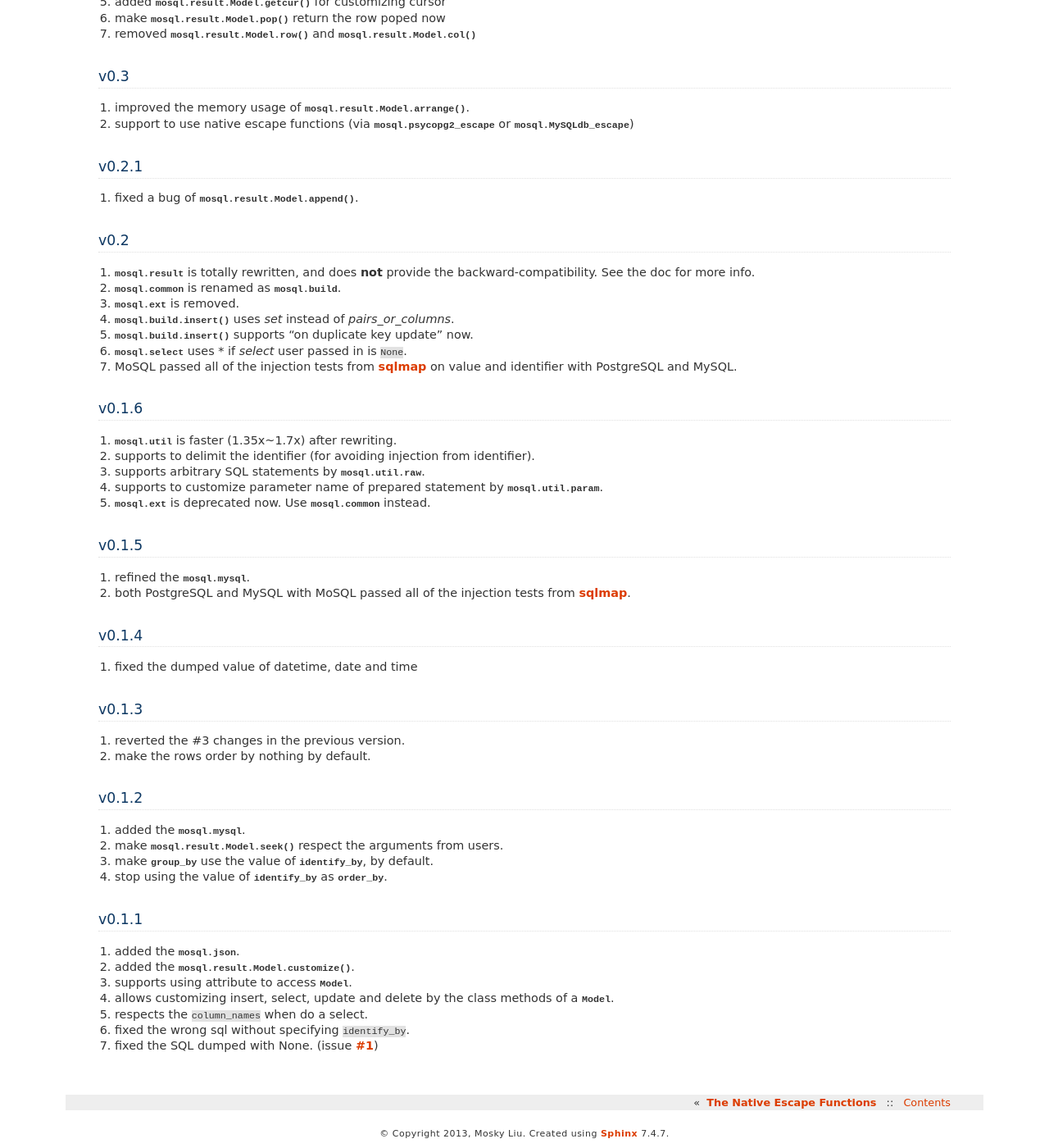
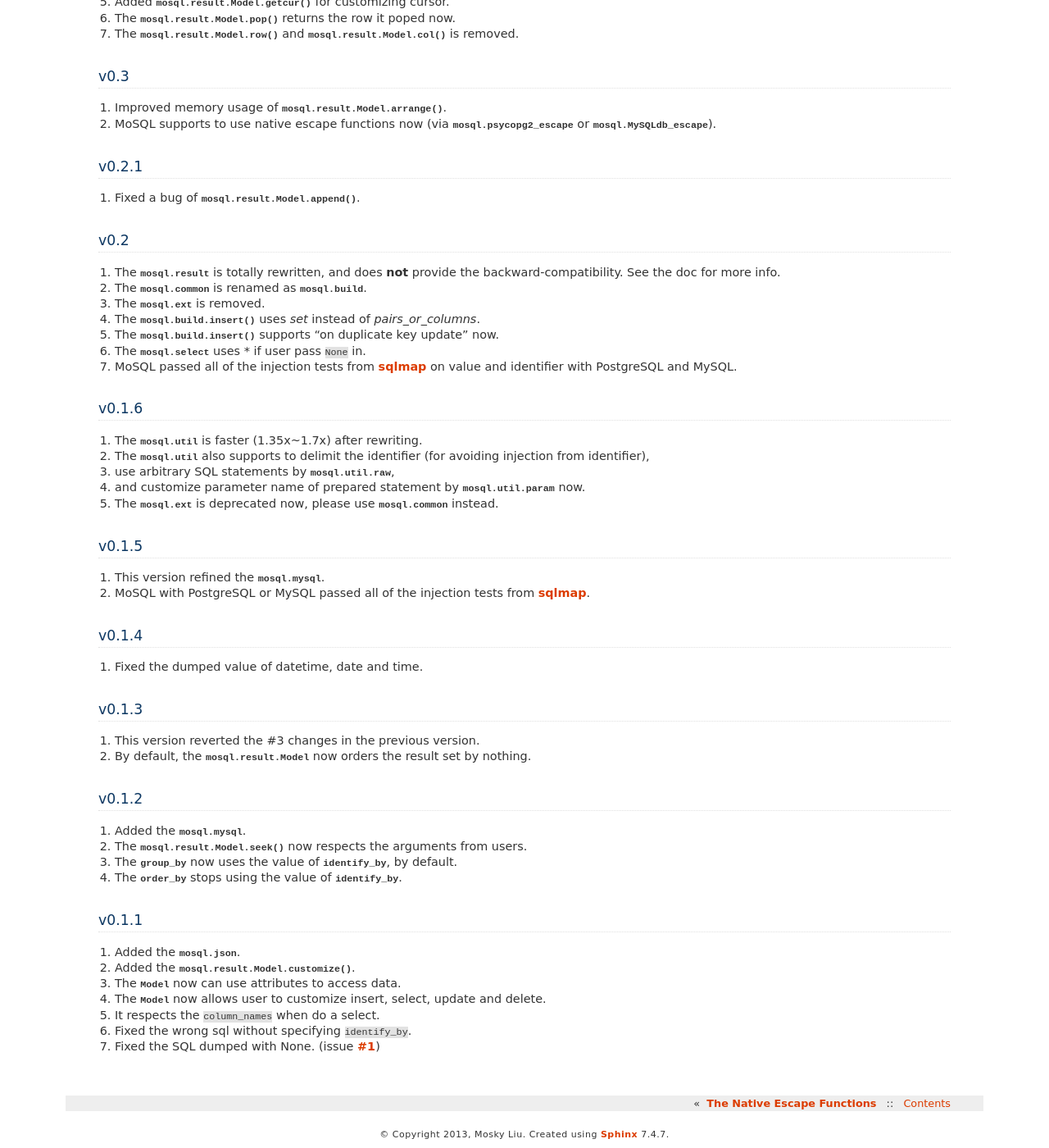
Before and after one commit to moskytw/mosql, a Sphinx documentation site: the page built from docs/changes.rst, in a window 1280 px wide and 1400 px high, scrolled down 318 px. Shown: the whole window at 82% size. Built offline with Sphinx 7.4.7, drawn with Linux system fonts in a browser that asks for light colours; some of the changed text lies outside the part shown.

Commit message:
reworded change log

```diff
--- a/docs/changes.rst
+++ b/docs/changes.rst
@@ -5,85 +5,88 @@ The Changes
 v0.4
 ----
 
-1. improved the code of :class:`mosql.result.Model`
-2. added :attr:`mosql.result.Model.squash_all` for 1:1 table
-3. added :meth:`mosql.result.Model.rows` for iterating the rows in a model instance
-4. support to access :class:`mosql.result.Model` by row index
-5. added :meth:`mosql.result.Model.getcur` for customizing cursor
-6. make :meth:`mosql.result.Model.pop` return the row poped now
-7. removed :meth:`mosql.result.Model.row` and :meth:`mosql.result.Model.col`
+1. Improved the code of :class:`mosql.result.Model`.
+2. Added :attr:`mosql.result.Model.squash_all` for 1:1 table.
+3. Added :meth:`mosql.result.Model.rows` for iterating the rows.
+4. The rows in :class:`mosql.result.Model` can be accessed by row index now.
+5. Added :meth:`mosql.result.Model.getcur` for customizing cursor.
+6. The :meth:`mosql.result.Model.pop` returns the row it poped now.
+7. The :meth:`mosql.result.Model.row` and :meth:`mosql.result.Model.col` is removed.
 
 v0.3
 ----
 
-1. improved the memory usage of :meth:`mosql.result.Model.arrange`.
-2. support to use native escape functions (via :mod:`mosql.psycopg2_escape` or :mod:`mosql.MySQLdb_escape`)
+1. Improved memory usage of :meth:`mosql.result.Model.arrange`.
+2. MoSQL supports to use native escape functions now (via :mod:`mosql.psycopg2_escape` or :mod:`mosql.MySQLdb_escape`).
 
 v0.2.1
 ------
 
-1. fixed a bug of :meth:`mosql.result.Model.append`.
+1. Fixed a bug of :meth:`mosql.result.Model.append`.
 
 v0.2
 ----
 
-1. :mod:`mosql.result` is totally rewritten, and does **not** provide the
+1. The :mod:`mosql.result` is totally rewritten, and does **not** provide the
    backward-compatibility. See the doc for more info.
-2. :mod:`mosql.common` is renamed as :mod:`mosql.build`.
-3. :mod:`mosql.ext` is removed.
-4. :func:`mosql.build.insert` uses `set` instead of `pairs_or_columns`.
-5. :func:`mosql.build.insert` supports "on duplicate key update" now.
-6. :mod:`mosql.select` uses `*` if `select` user passed in is ``None``.
+2. The :mod:`mosql.common` is renamed as :mod:`mosql.build`.
+3. The :mod:`mosql.ext` is removed.
+4. The :func:`mosql.build.insert` uses `set` instead of `pairs_or_columns`.
+5. The :func:`mosql.build.insert` supports "on duplicate key update" now.
+6. The :mod:`mosql.select` uses `*` if user pass ``None`` in.
 7. MoSQL passed all of the injection tests from `sqlmap <http://sqlmap.org/>`_
    on value and identifier with PostgreSQL and MySQL.
 
 v0.1.6
 ------
 
-1. :mod:`mosql.util` is faster (1.35x~1.7x) after rewriting.
-2. supports to delimit the identifier (for avoiding injection from identifier).
-3. supports arbitrary SQL statements by :class:`mosql.util.raw`.
-4. supports to customize parameter name of prepared statement by
-   :class:`mosql.util.param`.
-5. :mod:`mosql.ext` is deprecated now. Use :mod:`mosql.common` instead.
+1. The :mod:`mosql.util` is faster (1.35x~1.7x) after rewriting.
+2. The :mod:`mosql.util` also supports to delimit the identifier (for avoiding
+   injection from identifier),
+3. use arbitrary SQL statements by :class:`mosql.util.raw`,
+4. and customize parameter name of prepared statement by
+   :class:`mosql.util.param` now.
+5. The :mod:`mosql.ext` is deprecated now, please use :mod:`mosql.common`
+   instead.
 
 v0.1.5
 ------
 
-1. refined the :py:mod:`mosql.mysql`.
-2. both PostgreSQL and MySQL with MoSQL passed all of the injection tests from
-   `sqlmap <http://sqlmap.org/>`_.
+1. This version refined the :py:mod:`mosql.mysql`.
+2. MoSQL with PostgreSQL or MySQL passed all of the injection tests from `sqlmap
+   <http://sqlmap.org/>`_.
 
 v0.1.4
 ------
 
-1. fixed the dumped value of datetime, date and time
+1. Fixed the dumped value of datetime, date and time.
 
 v0.1.3
 ------
 
-1. reverted the #3 changes in the previous version.
-2. make the rows order by nothing by default.
+1. This version reverted the #3 changes in the previous version.
+2. By default, the :class:`mosql.result.Model` now orders the result set by
+   nothing.
 
 v0.1.2
 ------
 
-1. added the :py:mod:`mosql.mysql`.
-2. make :py:meth:`mosql.result.Model.seek` respect the arguments from users.
-3. make :py:attr:`~mosql.result.Model.group_by` use the value of
+1. Added the :py:mod:`mosql.mysql`.
+2. The :py:meth:`mosql.result.Model.seek` now respects the arguments from users.
+3. The :py:attr:`~mosql.result.Model.group_by` now uses the value of
    :py:attr:`~mosql.result.Model.identify_by`, by default.
-4. stop using the value of :py:attr:`~mosql.result.Model.identify_by` as
-   :py:attr:`~mosql.result.Model.order_by`.
+4. The :py:attr:`~mosql.result.Model.order_by` stops using the value of
+   :py:attr:`~mosql.result.Model.identify_by`.
 
 v0.1.1
 ------
 
-1. added the :py:mod:`mosql.json`.
-2. added the :py:meth:`mosql.result.Model.customize`.
-3. supports using attribute to access :py:class:`~mosql.result.Model`.
-4. allows customizing insert, select, update and delete by the class methods of
-   a :py:class:`~mosql.result.Model`.
-5. respects the ``column_names`` when do a select.
-6. fixed the wrong sql without specifying ``identify_by``.
-7. fixed the SQL dumped with None. (issue `#1
+1. Added the :py:mod:`mosql.json`.
+2. Added the :py:meth:`mosql.result.Model.customize`.
+3. The :py:class:`~mosql.result.Model` now can use attributes to access data.
+4. The :py:class:`~mosql.result.Model` now allows user to customize insert,
+   select, update and delete.
+5. It respects the ``column_names`` when do a select.
+6. Fixed the wrong sql without specifying ``identify_by``.
+7. Fixed the SQL dumped with None. (issue `#1
    <https://github.com/moskytw/mosql/issues/1>`_)
```
